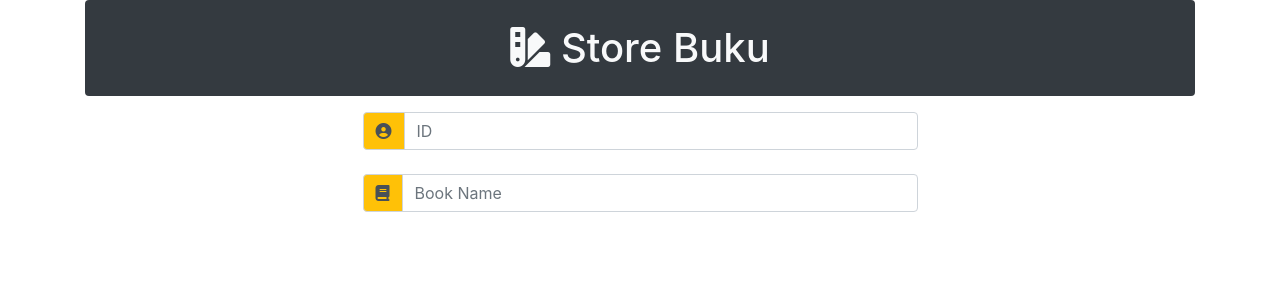
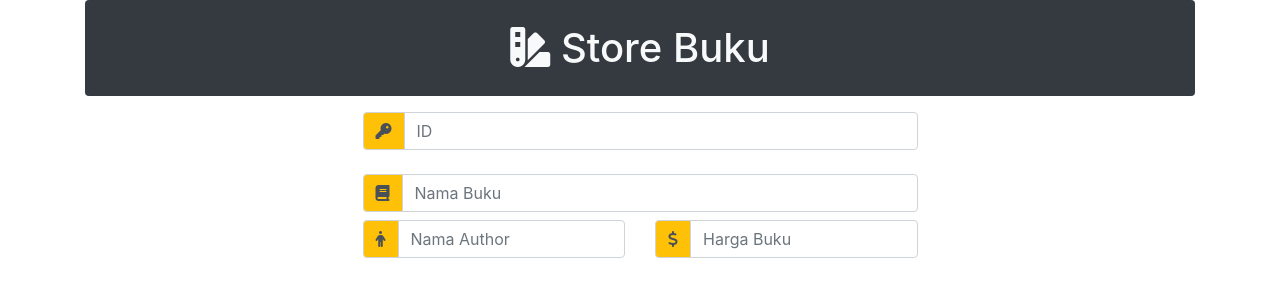
Before and after one commit to Lmaowee/tugas, a PHP site: page / in a window 1280 px wide. Shown: the top 300 px of the page. Run offline with PHP 8.4, Linux system fonts and the light colour scheme; some libraries are stand-ins or nearby versions.

Commit message:
fixed the mistakes

```diff
--- a/New folder/index.php
+++ b/New folder/index.php
@@ -29,16 +29,20 @@
       <div class="d-flex justify-content-center">
         <form action="" method="post" class="w-50">
           <div class="py-2">
-              <div class="input-group mb-2">
-                <div class="input-group-prepend">
-                  <div class="input-group-text bg-warning"><i class="fa-solid fa-circle-user"></i></div>
-                </div>
-                <input type="text" class="form-control" id="inlineFormInputGroup" placeholder="ID">
-              </div>
+            <?php inputElement(icon: "<i class='fas fa-key'></i>", placeholder:"ID", name:"id", value: ""); ?>
           </div>
           <!--  -->
           <div class="pt-2">
-            <?php inputElement(icon: "<i class='fas fa-book'></i>", placeholder:"Book Name", name:"nama_buku", value: ""); ?>
+            <?php inputElement(icon: "<i class='fas fa-book'></i>", placeholder:"Nama Buku", name:"nama_buku", value: ""); ?>
+          </div>
+          <!--  -->
+          <div class="row">
+            <div class="col">
+              <?php inputElement(icon: "<i class='fas fa-person'></i>", placeholder:"Nama Author", name:"nama_author", value: ""); ?>
+            </div>
+            <div class="col">
+              <?php inputElement(icon: "<i class='fas fa-dollar'></i>", placeholder:"Harga Buku", name:"Harga_Buku", value: ""); ?>
+            </div>
           </div>
         </form>
       </div>
```
